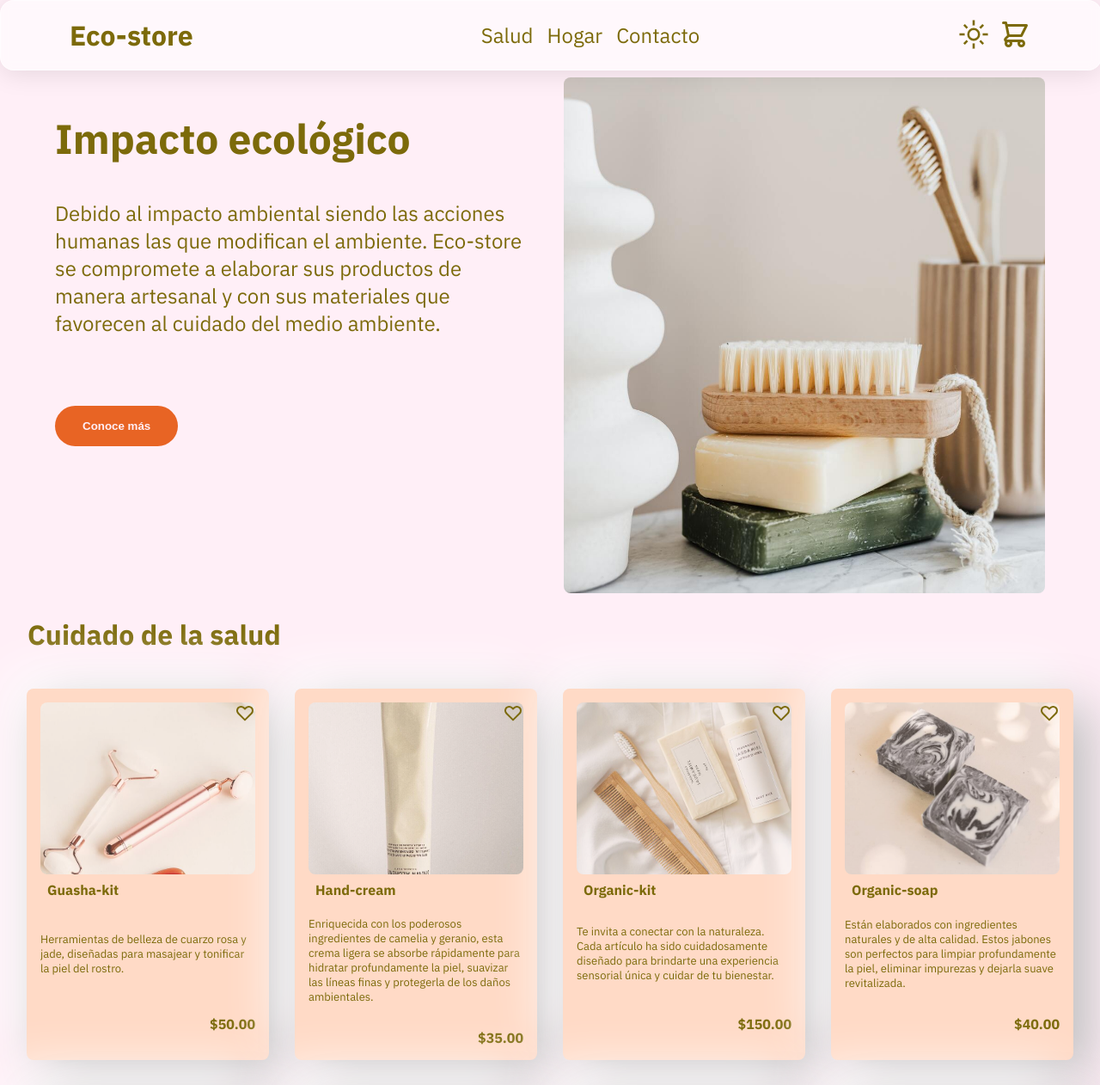
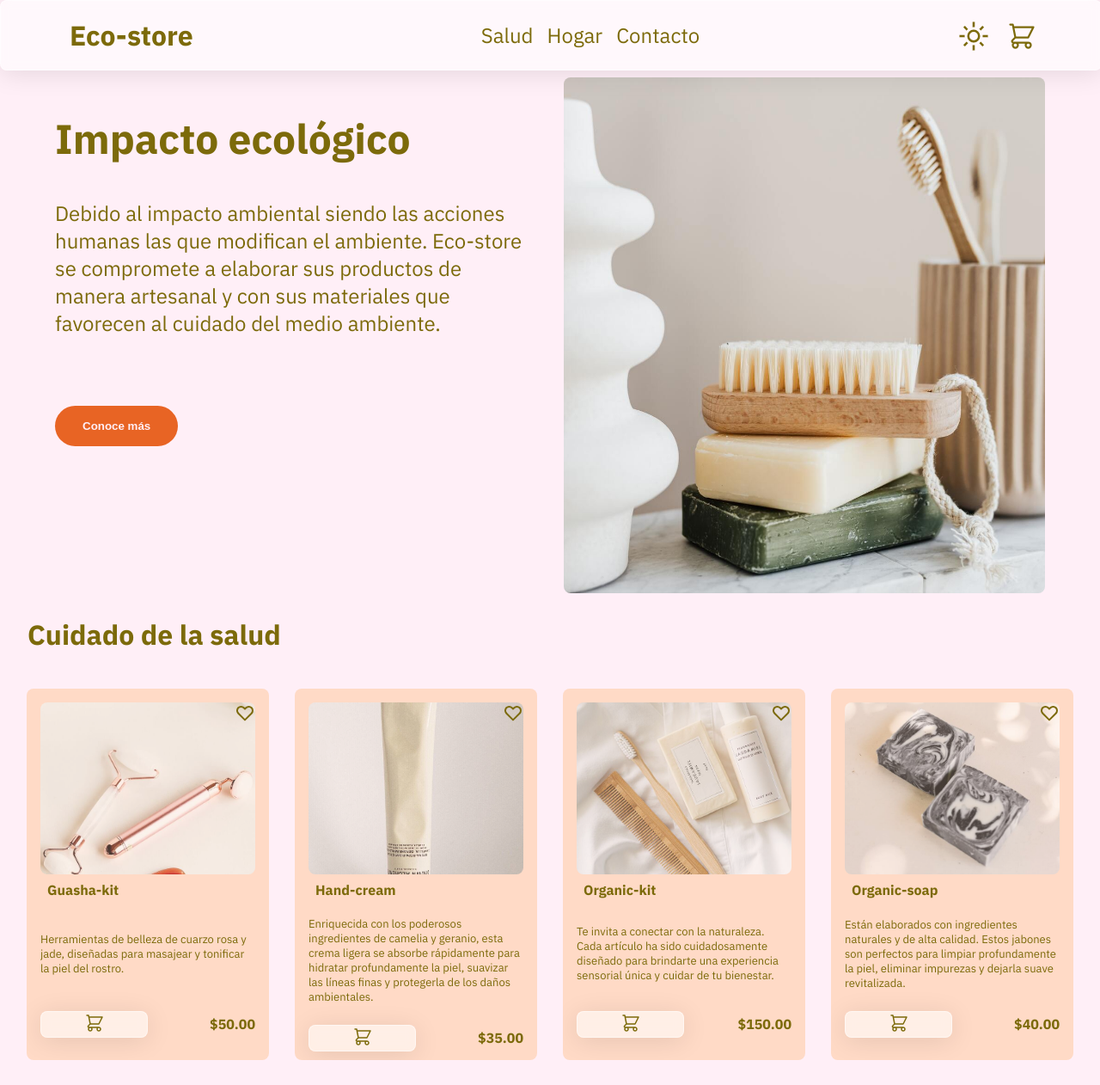
Before and after one commit to OdranDev/eco-shop, a plain HTML site: page index.html in a window 1280 px wide. Shown: the top 1262 px of the page at 86% size. Drawn offline with Linux system fonts and the light colour scheme.

Commit message:
ADD: button add to cart

```diff
--- a/index.html
+++ b/index.html
@@ -18,7 +18,7 @@
 <body>
   <header>
     <nav>
-      <p>Eco-store</p>
+      <a href="#home"><p>Eco-store</p></a>
       <ul>
         <li><a href="#healthcare">Salud</a></li>
         <li><a href="#furniture">Hogar</a></li>
@@ -47,14 +47,14 @@
           <svg width="36" height="36" viewBox="0 0 24 24" fill="none" xmlns="http://www.w3.org/2000/svg">
             <path
               d="M3 3H5L5.4 5M5.4 5H21L17 13H7M5.4 5L7 13M7 13L4.707 15.293C4.077 15.923 4.523 17 5.414 17H17M17 17C16.4696 17 15.9609 17.2107 15.5858 17.5858C15.2107 17.9609 15 18.4696 15 19C15 19.5304 15.2107 20.0391 15.5858 20.4142C15.9609 20.7893 16.4696 21 17 21C17.5304 21 18.0391 20.7893 18.4142 20.4142C18.7893 20.0391 19 19.5304 19 19C19 18.4696 18.7893 17.9609 18.4142 17.5858C18.0391 17.2107 17.5304 17 17 17ZM9 19C9 19.5304 8.78929 20.0391 8.41421 20.4142C8.03914 20.7893 7.53043 21 7 21C6.46957 21 5.96086 20.7893 5.58579 20.4142C5.21071 20.0391 5 19.5304 5 19C5 18.4696 5.21071 17.9609 5.58579 17.5858C5.96086 17.2107 6.46957 17 7 17C7.53043 17 8.03914 17.2107 8.41421 17.5858C8.78929 17.9609 9 18.4696 9 19Z"
-              stroke="#7C6A0A" stroke-width="2" stroke-linecap="round" stroke-linejoin="round" />
+              stroke="#7C6A0A" stroke-width="1.5" stroke-linecap="round" stroke-linejoin="round" />
           </svg>
         </button>
       </div>
     </nav>
   </header>
   <main>
-    <article>
+    <article id="home">
       <div class="impact-section">
         <h1>Impacto ecológico</h1>
         <p>
--- a/js/main.js
+++ b/js/main.js
@@ -4,8 +4,8 @@ console.log(
 
 const cardsContainerHealthcare = document.getElementById("cards__ContainerH");
 const cardsContainerFurniture = document.getElementById("cards__ContainerF");
-
 const iconTheme = document.getElementById("iconTheme")
+const addToCart = document.getElementById("addToCart");
 
 // Función para cambiar el tema
 function toggleTheme() {
@@ -199,7 +199,16 @@ function renderizarProductos(categoria, contenedor) {
               <div class="info-product">
                   <h3 class="nameProduct">${producto.titulo}</h3>
                   <p class="description">${producto.descripcion}</p>
-                  <p class="price">$${producto.precio}</p>
+                  <div>
+                    <button id="addToCart" class="addToCart">
+                      <svg width="24" height="24" viewBox="0 0 24 24" fill="none" xmlns="http://www.w3.org/2000/svg">
+                        <path
+                          d="M3 3H5L5.4 5M5.4 5H21L17 13H7M5.4 5L7 13M7 13L4.707 15.293C4.077 15.923 4.523 17 5.414 17H17M17 17C16.4696 17 15.9609 17.2107 15.5858 17.5858C15.2107 17.9609 15 18.4696 15 19C15 19.5304 15.2107 20.0391 15.5858 20.4142C15.9609 20.7893 16.4696 21 17 21C17.5304 21 18.0391 20.7893 18.4142 20.4142C18.7893 20.0391 19 19.5304 19 19C19 18.4696 18.7893 17.9609 18.4142 17.5858C18.0391 17.2107 17.5304 17 17 17ZM9 19C9 19.5304 8.78929 20.0391 8.41421 20.4142C8.03914 20.7893 7.53043 21 7 21C6.46957 21 5.96086 20.7893 5.58579 20.4142C5.21071 20.0391 5 19.5304 5 19C5 18.4696 5.21071 17.9609 5.58579 17.5858C5.96086 17.2107 6.46957 17 7 17C7.53043 17 8.03914 17.2107 8.41421 17.5858C8.78929 17.9609 9 18.4696 9 19Z"
+                          stroke="#7C6A0A" stroke-width="1.5" stroke-linecap="round" stroke-linejoin="round" />
+                      </svg>
+                    </button>
+                    <p class="price">$${producto.precio}</p>
+                  </div>
               </div>
           `;
 
@@ -213,6 +222,22 @@ renderizarProductos("healthcare", cardsContainerHealthcare);
 // Renderizar productos de furniture
 renderizarProductos("furniture", cardsContainerFurniture);
 
+/* ADD TO CART */
+// Inicializar contador global de clics
+let clickCount = 0;
+
+// Agregar EventListener a cada botón
+document.addEventListener('DOMContentLoaded', () => {
+  const buttons = document.querySelectorAll('.addToCart');
+
+  buttons.forEach(button => {
+    button.addEventListener('click', () => {
+      clickCount++;
+      console.log('Click número:', clickCount);
+    });
+  });
+});
+
 
 // Inicializar el tema cuando carga la página
 document.addEventListener('DOMContentLoaded', initializeTheme);
--- a/scss/style.scss
+++ b/scss/style.scss
@@ -108,7 +108,7 @@ header {
   max-height: 80px;
   position: fixed;
   background: rgba(255, 255, 255, 0.57);
-  border-radius: 16px;
+  border-radius: 8px;
   box-shadow: 0 4px 30px rgba(0, 0, 0, 0.1);
   backdrop-filter: blur(6px);
   -webkit-backdrop-filter: blur(6px);
@@ -126,6 +126,9 @@ header {
     @include flexStyles(flex, space-between, center);
     flex-wrap: wrap;
 
+    a {
+      text-decoration: none;
+
       p {
         margin: 0 1rem;
         color: $other-color-two;
@@ -134,6 +137,7 @@ header {
 
         @include dark-mode {
           color: $other-color-two-dark;
+        }
       }
     }
 
@@ -163,7 +167,7 @@ header {
   }
 
   .icons {
-    margin: 0 1rem;
+    margin: 0 0.5rem;
     align-self: center;
     @include buttons;
 
@@ -171,7 +175,7 @@ header {
     button {
       width: 36px;
       height: 36px;
-      margin-right: 8px;
+      margin: 8px;
 
       @include dark-mode {
         svg {
@@ -310,8 +314,6 @@ main {
         overflow: hidden;
         display: flex;
         flex-direction: column;
-        box-shadow: 20px 20px 60px #bebebe,
-          -20px -20px 60px #ffffff;
 
         @include dark-mode {
           background-color: $second-color-dark;
@@ -363,10 +365,29 @@ main {
             align-self: center;
           }
 
+          div {
+            display: flex;
+            justify-content: space-between;
+            align-items: center;
+
+            .addToCart {
+              width: 50%;
+              height: 60%;
+              border: none;
+              border-radius: 8px;
+              background: rgba(255, 255, 255, 0.57);
+              border-radius: 8px;
+              box-shadow: 0 4px 30px rgba(0, 0, 0, 0.1);
+              backdrop-filter: blur(6px);
+              -webkit-backdrop-filter: blur(6px);
+              border: 1px solid rgba(255, 255, 255, 0.51);
+            }
+
             .price {
               font-weight: bold;
               font-size: medium;
               align-self: flex-end;
+            }
           }
         }
 
```
Also changed, not shown: css/style.css, 1 other file. Lines whose indentation alone changed are shown as unchanged.
